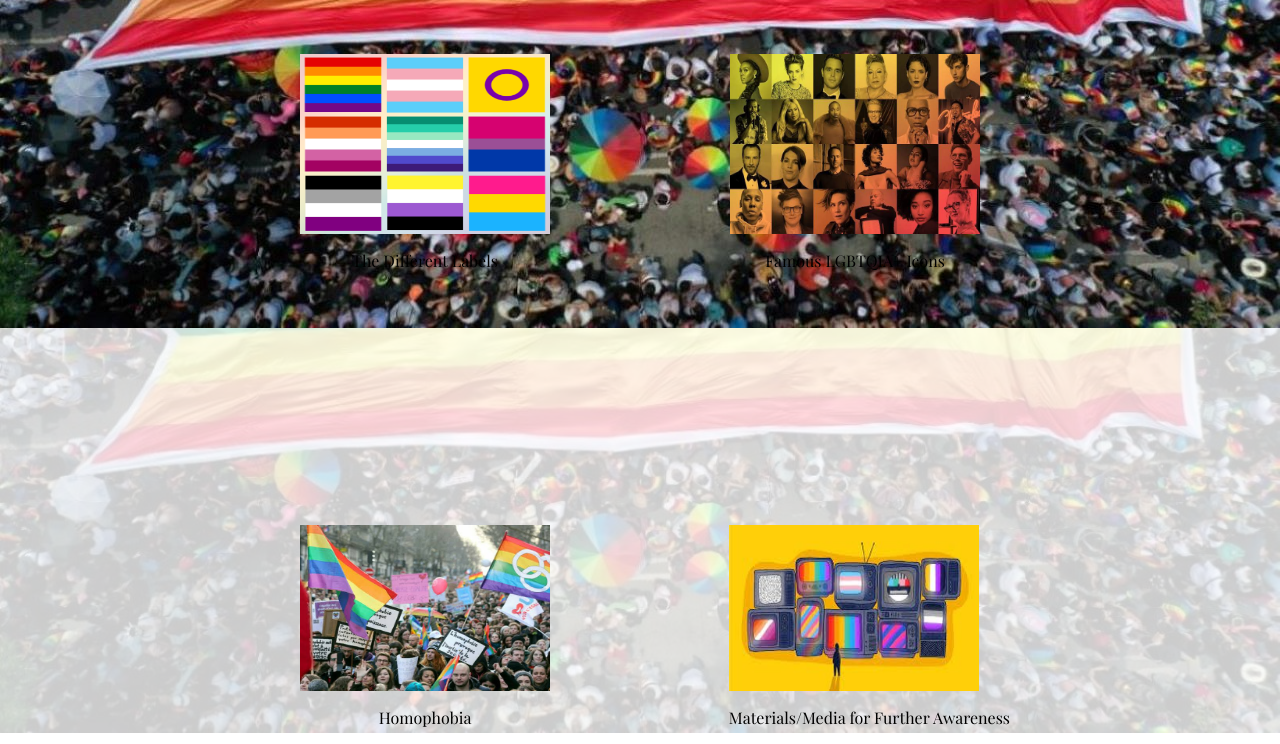
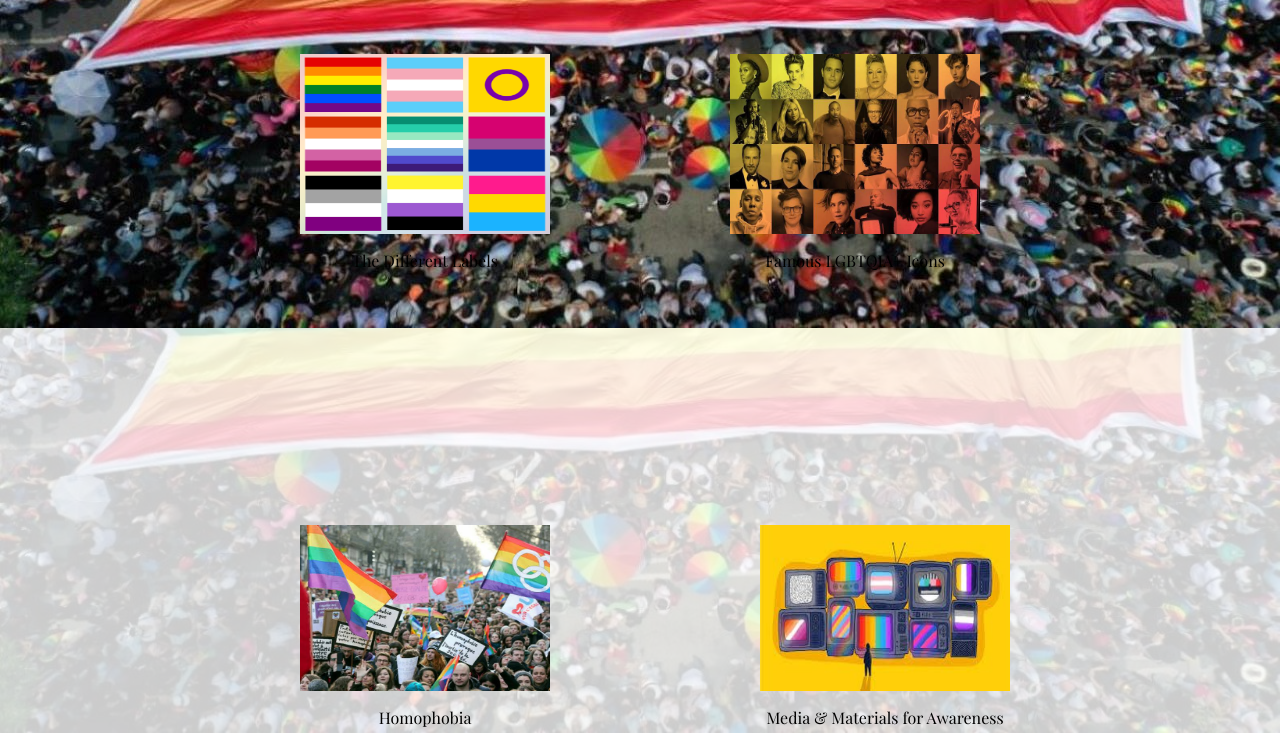
Before and after one commit to felizeriona/RbIlaganTagorda, a plain HTML site: page index.html in a window 1280 px wide. Shown: the part 56-800 px from the top of the page. Drawn offline with nearby package versions, Linux system fonts and the light colour scheme; files whose address does not match are found by name; a web font is replaced by a local one.

Commit message:
Changed caption for subpage

```diff
--- a/index.html
+++ b/index.html
@@ -7,7 +7,7 @@
     <meta charset="UTF-8">
     <meta name="author" content="Felize Riona G. Ilagan, Sofia Alessandra L. Tagorda">
     <meta name="keywords" content="HTML, CSS, JavaScript">
-    <meta name="revised" content="14-11-2022">
+    <meta name="revised" content="17-11-2022">
     <link rel="stylesheet" type="text/css" href="css/font.css">
     <link rel="stylesheet" type="text/css" href="css/navbar.css">
     <link rel="stylesheet" type="text/css" href="css/index.css">
@@ -84,7 +84,7 @@
         <img src="images/Media.jpg" alt="Queer Media Shown on Television" height="166px" width="250px">
       </a>
       <p>
-        Materials/Media for Further Awareness
+        Media & Materials for Awareness
       </p>
     </div>
 
```
